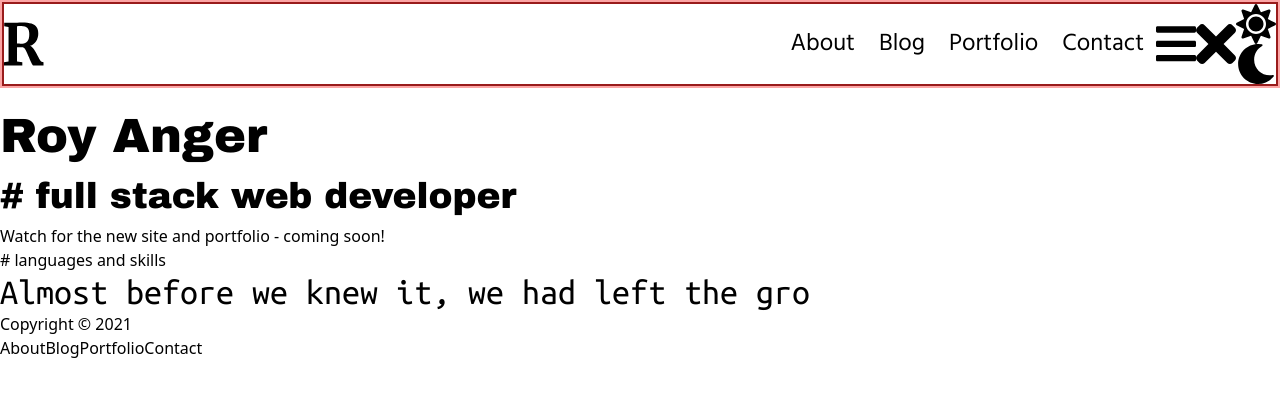
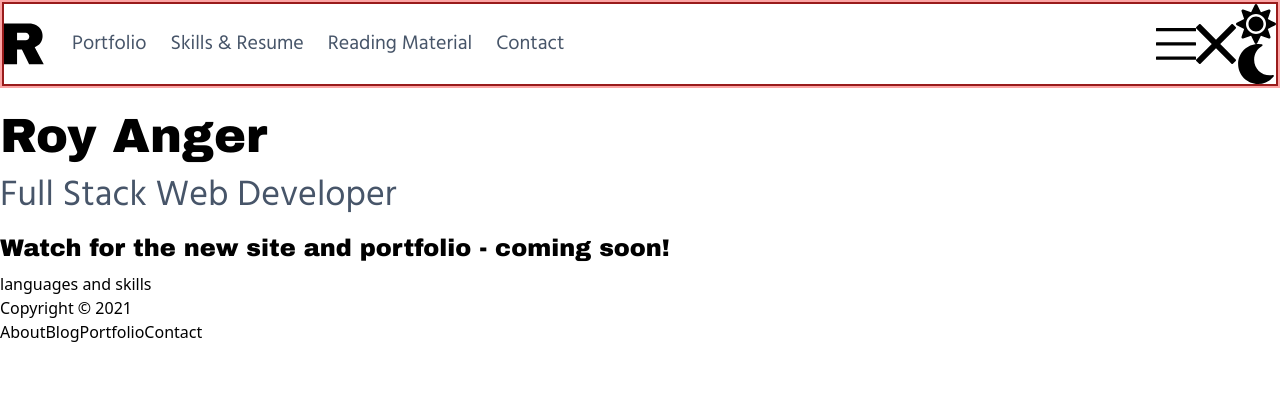
Before and after one commit to bronifty/royanger.com, a Next.js app: page / in a window 1280 px wide. Shown: the top 396 px of the page. Built offline with nearby package versions, Linux system fonts and the light colour scheme.

Commit message:
Some more cleanup, resetting, README updating and icon changes.

```diff
--- a/components/Header/Menu.tsx
+++ b/components/Header/Menu.tsx
@@ -43,11 +43,11 @@ const Menu = () => {
    }, [isVisible])
 
    return (
-      <nav className="flex flex-row items-center font-body text-2xl">
-         <div id="menu" className="flex flex-row">
-            <MenuItem link="/about" title="About" />
-            <MenuItem link="/blog" title="Blog" />
+      <nav className="flex flex-row  flex-grow items-center font-body text-xl">
+         <div id="menu" className="flex flex-row flex-grow">
             <MenuItem link="/portfolio" title="Portfolio" />
+            <MenuItem link="/skills" title="Skills & Resume" />
+            <MenuItem link="/reading" title="Reading Material" />
             <MenuItem link="/contact" title="Contact" />
          </div>
 
--- a/components/Header/MenuItem.tsx
+++ b/components/Header/MenuItem.tsx
@@ -18,7 +18,7 @@ const MenuItem = ({ link, title, onClick }: MenuItemProps) => {
    return (
       <>
          <Link href={link}>
-            <a onClick={onClick} className="px-3">
+            <a onClick={onClick} className="px-3 max-w text-slate-600">
                {title}
             </a>
          </Link>
--- a/components/Title.tsx
+++ b/components/Title.tsx
@@ -17,7 +17,8 @@ type Title = {
 const Title = ({ children, type, className }: Title) => {
    const classes = {
       h1: 'text-5xl font-title mt-6 mb-2',
-      h2: 'text-4xl font-title mt-4 mb-2',
+      h2: 'text-4xl font-body mt-4 mb-2 text-slate-600',
+      h3: 'text-2xl font-title mt-4 mb-2',
    }
 
    const headingLevels = ['h1', 'h2', 'h3', 'h4', 'h5', 'h6'] as const
--- a/components/icons/CloseIcon.tsx
+++ b/components/icons/CloseIcon.tsx
@@ -4,11 +4,11 @@ export default function CloseIcon(props: SVGProps<SVGSVGElement>) {
    return (
       <svg
          xmlns="http://www.w3.org/2000/svg"
-         viewBox="0 0 352 512"
+         viewBox="0 0 320 512"
          fill="currentColor"
          {...props}
       >
-         <path d="M242.72 256l100.07-100.07c12.28-12.28 12.28-32.19 0-44.48l-22.24-22.24c-12.28-12.28-32.19-12.28-44.48 0L176 189.28 75.93 89.21c-12.28-12.28-32.19-12.28-44.48 0L9.21 111.45c-12.28 12.28-12.28 32.19 0 44.48L109.28 256 9.21 356.07c-12.28 12.28-12.28 32.19 0 44.48l22.24 22.24c12.28 12.28 32.2 12.28 44.48 0L176 322.72l100.07 100.07c12.28 12.28 32.2 12.28 44.48 0l22.24-22.24c12.28-12.28 12.28-32.19 0-44.48L242.72 256z" />
+         <path d="M193.94 256L296.5 153.44l21.15-21.15c3.12-3.12 3.12-8.19 0-11.31l-22.63-22.63c-3.12-3.12-8.19-3.12-11.31 0L160 222.06 36.29 98.34c-3.12-3.12-8.19-3.12-11.31 0L2.34 120.97c-3.12 3.12-3.12 8.19 0 11.31L126.06 256 2.34 379.71c-3.12 3.12-3.12 8.19 0 11.31l22.63 22.63c3.12 3.12 8.19 3.12 11.31 0L160 289.94 262.56 392.5l21.15 21.15c3.12 3.12 8.19 3.12 11.31 0l22.63-22.63c3.12-3.12 3.12-8.19 0-11.31L193.94 256z" />
       </svg>
    )
 }
--- a/components/icons/Logo.tsx
+++ b/components/icons/Logo.tsx
@@ -5,22 +5,15 @@ export default function Logo(props: SVGProps<SVGSVGElement>) {
       <svg
          width="100%"
          height="100%"
-         viewBox="0 0 50 54"
+         viewBox="0 0 91 93"
          version="1.1"
          xmlns="http://www.w3.org/2000/svg"
-         // xmlns:xlink="http://www.w3.org/1999/xlink"
-         // xml:space="preserve"
-         // xmlns:serif="http://www.serif.com/"
-         // style="fill-rule:evenodd;clip-rule:evenodd;stroke-linejoin:round;stroke-miterlimit:2;"
          fill="currentColor"
          {...props}
       >
-         <g transform="matrix(1,0,0,1,-1.8,-2.1259)">
-            <g transform="matrix(72,0,0,72,-1.008,56.1259)">
-               <path
-                  d="M0.039,-0.06L0.118,-0.07L0.118,-0.668L0.043,-0.682L0.043,-0.743L0.188,-0.743C0.201,-0.743 0.215,-0.743 0.23,-0.744C0.245,-0.745 0.257,-0.745 0.265,-0.746C0.3,-0.749 0.328,-0.75 0.351,-0.75C0.42,-0.75 0.475,-0.743 0.516,-0.729C0.557,-0.715 0.587,-0.694 0.606,-0.665C0.625,-0.636 0.634,-0.599 0.634,-0.552C0.634,-0.506 0.622,-0.463 0.597,-0.424C0.572,-0.385 0.537,-0.358 0.49,-0.343C0.517,-0.332 0.54,-0.311 0.561,-0.281C0.582,-0.251 0.604,-0.212 0.627,-0.164C0.644,-0.131 0.657,-0.108 0.666,-0.094C0.675,-0.079 0.683,-0.071 0.692,-0.069L0.725,-0.059L0.725,-0L0.555,-0C0.544,-0 0.533,-0.011 0.522,-0.033C0.51,-0.054 0.495,-0.088 0.476,-0.135C0.454,-0.19 0.435,-0.232 0.419,-0.263C0.403,-0.294 0.386,-0.313 0.368,-0.32L0.265,-0.32L0.265,-0.07L0.357,-0.06L0.357,-0L0.039,-0L0.039,-0.06ZM0.357,-0.381C0.395,-0.381 0.425,-0.395 0.446,-0.422C0.467,-0.449 0.478,-0.49 0.478,-0.545C0.478,-0.594 0.468,-0.63 0.447,-0.653C0.426,-0.676 0.389,-0.688 0.338,-0.688C0.319,-0.688 0.304,-0.687 0.291,-0.686C0.278,-0.684 0.269,-0.683 0.265,-0.683L0.265,-0.383C0.273,-0.382 0.292,-0.381 0.323,-0.381L0.357,-0.381Z"
-                  // style="fill-rule:nonzero;"
-               />
+         <g transform="matrix(1,0,0,1,-175.262,-173.128)">
+            <g transform="matrix(134.41,0,0,134.41,165.315,265.602)">
+               <path d="M0.727,-0.477C0.727,-0.435 0.716,-0.397 0.693,-0.363C0.67,-0.329 0.637,-0.304 0.594,-0.288L0.747,-0L0.499,-0L0.377,-0.251L0.295,-0.251L0.295,-0L0.074,-0L0.074,-0.688L0.495,-0.688C0.544,-0.688 0.587,-0.679 0.622,-0.66C0.657,-0.641 0.683,-0.615 0.701,-0.583C0.718,-0.55 0.727,-0.515 0.727,-0.477ZM0.502,-0.468C0.502,-0.486 0.496,-0.501 0.484,-0.513C0.472,-0.525 0.457,-0.531 0.44,-0.531L0.295,-0.531L0.295,-0.404L0.44,-0.404C0.457,-0.404 0.472,-0.41 0.484,-0.423C0.496,-0.435 0.502,-0.45 0.502,-0.468Z" />
             </g>
          </g>
       </svg>
--- a/components/icons/MenuIcon.tsx
+++ b/components/icons/MenuIcon.tsx
@@ -8,7 +8,7 @@ export default function MenuIcon(props: SVGProps<SVGSVGElement>) {
          fill="currentColor"
          {...props}
       >
-         <path d="M16 132h416c8.837 0 16-7.163 16-16V76c0-8.837-7.163-16-16-16H16C7.163 60 0 67.163 0 76v40c0 8.837 7.163 16 16 16zm0 160h416c8.837 0 16-7.163 16-16v-40c0-8.837-7.163-16-16-16H16c-8.837 0-16 7.163-16 16v40c0 8.837 7.163 16 16 16zm0 160h416c8.837 0 16-7.163 16-16v-40c0-8.837-7.163-16-16-16H16c-8.837 0-16 7.163-16 16v40c0 8.837 7.163 16 16 16z" />
+         <path d="M442 114H6a6 6 0 0 1-6-6V84a6 6 0 0 1 6-6h436a6 6 0 0 1 6 6v24a6 6 0 0 1-6 6zm0 160H6a6 6 0 0 1-6-6v-24a6 6 0 0 1 6-6h436a6 6 0 0 1 6 6v24a6 6 0 0 1-6 6zm0 160H6a6 6 0 0 1-6-6v-24a6 6 0 0 1 6-6h436a6 6 0 0 1 6 6v24a6 6 0 0 1-6 6z" />
       </svg>
    )
 }
--- a/pages/_app.tsx
+++ b/pages/_app.tsx
@@ -45,7 +45,7 @@ const MyApp = ({ Component, pageProps }: AppProps) => {
          <>
             <header className="border-2 border-red-300 flex justify-center">
                <div className="max-w-screen-xl w-full flex flex-row border-2 border-red-800">
-                  <div className="flex-grow">
+                  <div className="pr-4">
                      <Link href="/">
                         <a className="font-body text-4xl flex flex-row items-center h-full">
                            <Logo className="w-10" />
--- a/pages/index.tsx
+++ b/pages/index.tsx
@@ -21,16 +21,13 @@ const Index = () => {
             <div className="w-full max-w-7xl">
                <article>
                   <Title type="h1">Roy Anger</Title>
-                  <Title type="h2"># full stack web developer</Title>
+                  <Title type="h2">Full Stack Web Developer</Title>
                   <Title type="h3">
                      Watch for the new site and portfolio - coming soon!
                   </Title>
                </article>
                <article>
-                  <h2># languages and skills</h2>
-                  <p className="text-4xl font-code">
-                     Almost before we knew it, we had left the gro
-                  </p>
+                  <h2>languages and skills</h2>
                </article>
             </div>
 
--- /dev/null
+++ b/pages/reading.tsx
@@ -0,0 +1,19 @@
+import * as React from 'react'
+import Head from 'next/head'
+
+const Reading = () => {
+   return (
+      <div>
+         <Head>
+            <title>Roy Anger - Reading Material</title>
+            <meta
+               name="viewport"
+               content="width=device-width, initial-scale=1"
+            />
+         </Head>
+         <p>Reading Material</p>
+      </div>
+   )
+}
+
+export default Reading
--- a/pages/about.tsx
+++ b/pages/skills.tsx
@@ -6,11 +6,11 @@ import Head from 'next/head'
 import AboutSection from '../components/About/AboutSection'
 import Title from '../components/Title'
 
-const About = () => {
+const Skills = () => {
    return (
       <>
          <Head>
-            <title>Roy Anger - About Roy</title>
+            <title>Roy Anger - Skills & Resume</title>
             <meta
                name="viewport"
                content="width=device-width, initial-scale=1"
@@ -19,7 +19,7 @@ const About = () => {
 
          <article>
             <div>
-               <Title type="h1">About Me</Title>
+               <Title type="h1">Skills</Title>
                {/* {posts.map(post => {
                   return <AboutSection key={post._id} content={post} />
                })} */}
@@ -40,4 +40,4 @@ const About = () => {
 //    return { props: { posts } }
 // }
 
-export default About
+export default Skills
```
Also changed, not shown: 1 other file (tests, documents, lock files or other folders).
